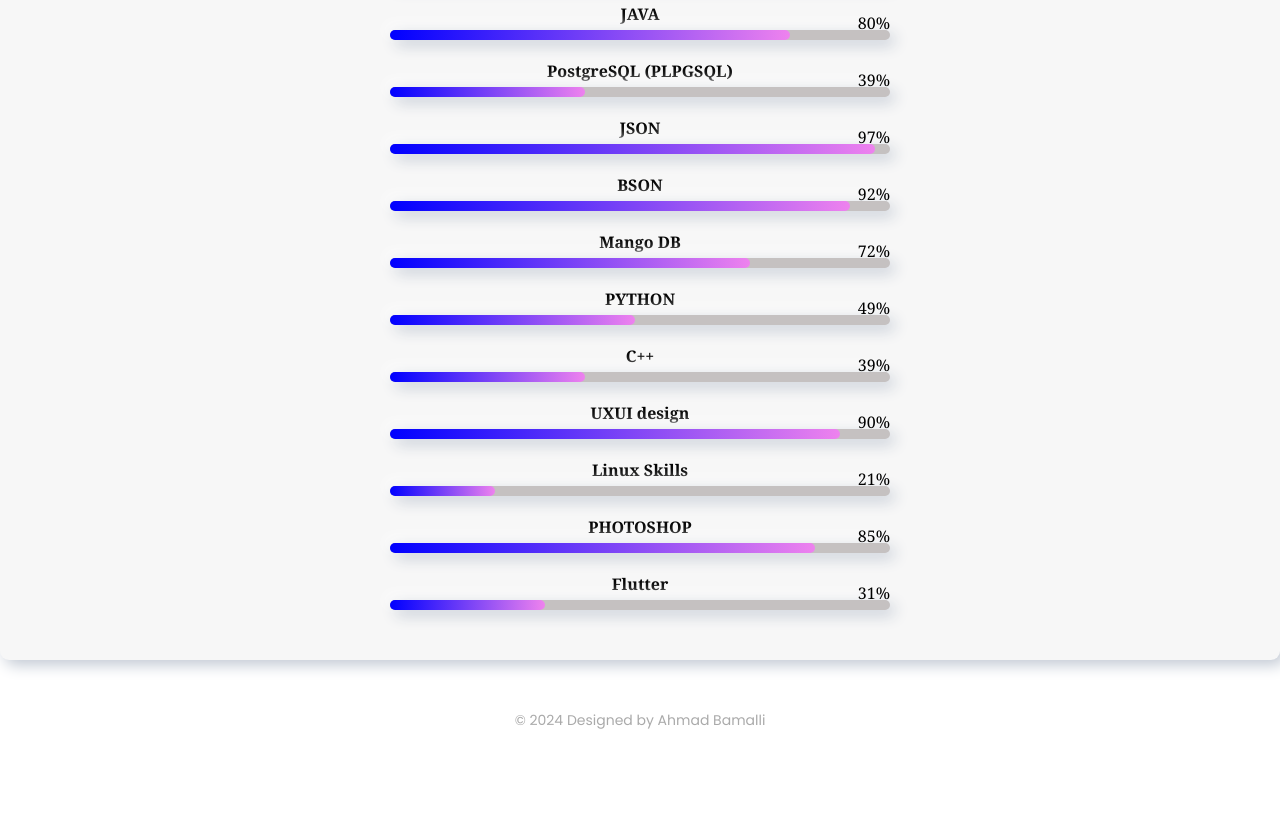
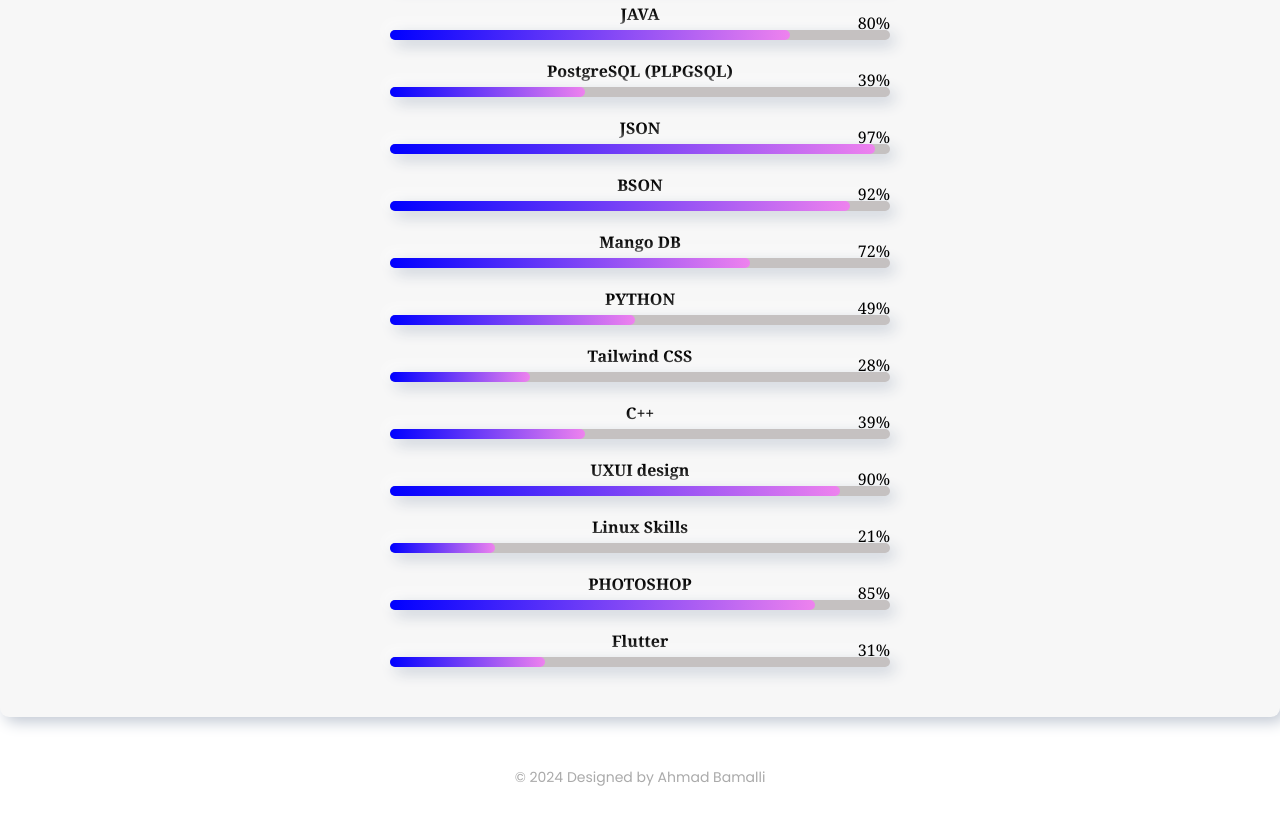
Before and after one commit to ahmadbamallee/ahmadee.com, a plain HTML site: page skills.html in a window 1280 px wide. Shown: the part 828-1652 px from the top of the page. Before the commit the page ends 1623 px from the top, so only its background shows below. Drawn offline with nearby package versions, Linux system fonts and the light colour scheme.

Commit message:
Update skills.html

```diff
--- a/skills.html
+++ b/skills.html
@@ -162,6 +162,14 @@
         </div>
       </div>
 
+	<div class="skill">
+        <span class="skill-name">Tailwind CSS</span>
+        <div class="progress-bar">
+          <div class="progress" style="width: 28%;"></div>
+          <span class="progress-percent">28%</span>
+        </div>
+      </div>
+
       <div class="skill">
         <span class="skill-name">C++</span>
         <div class="progress-bar">
```
